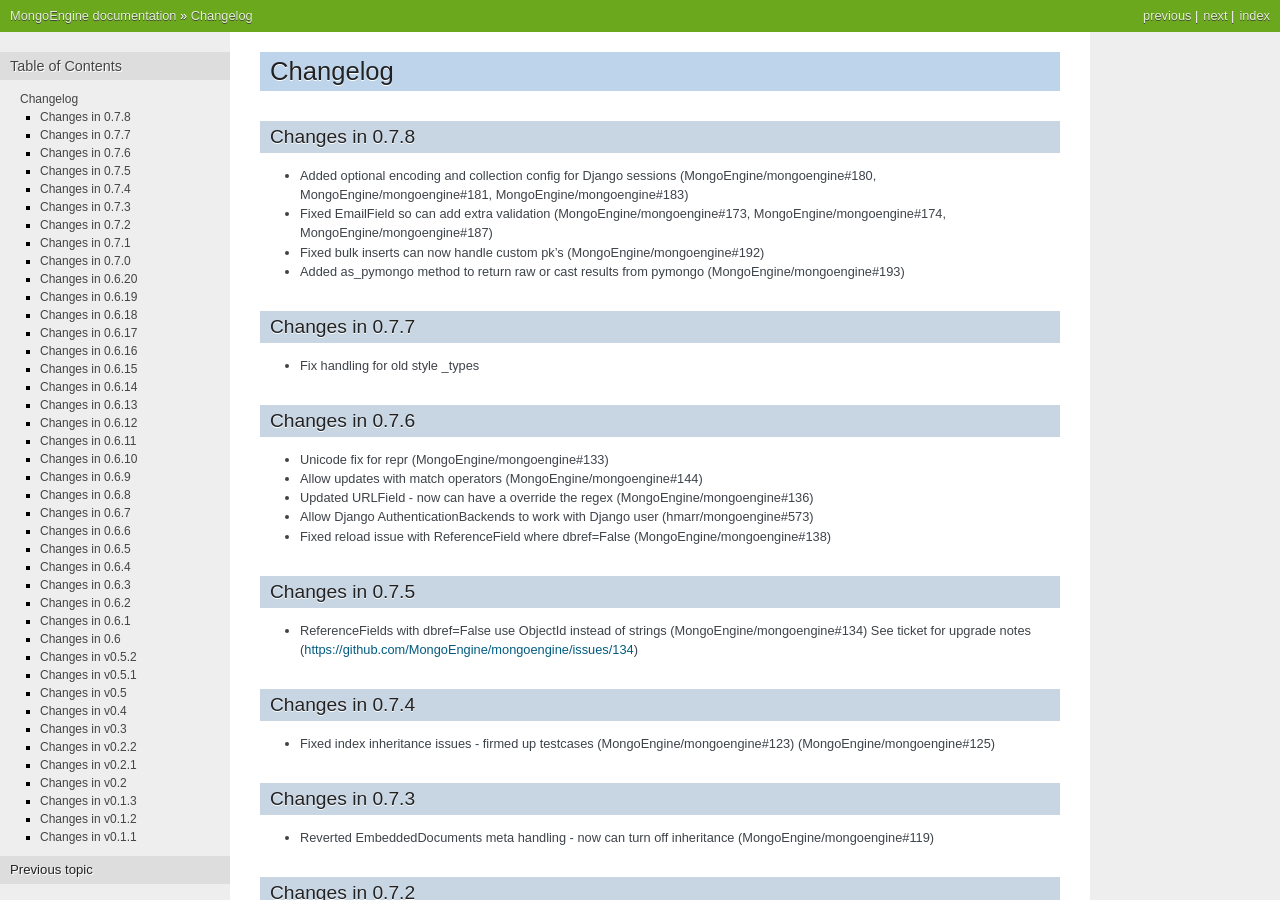
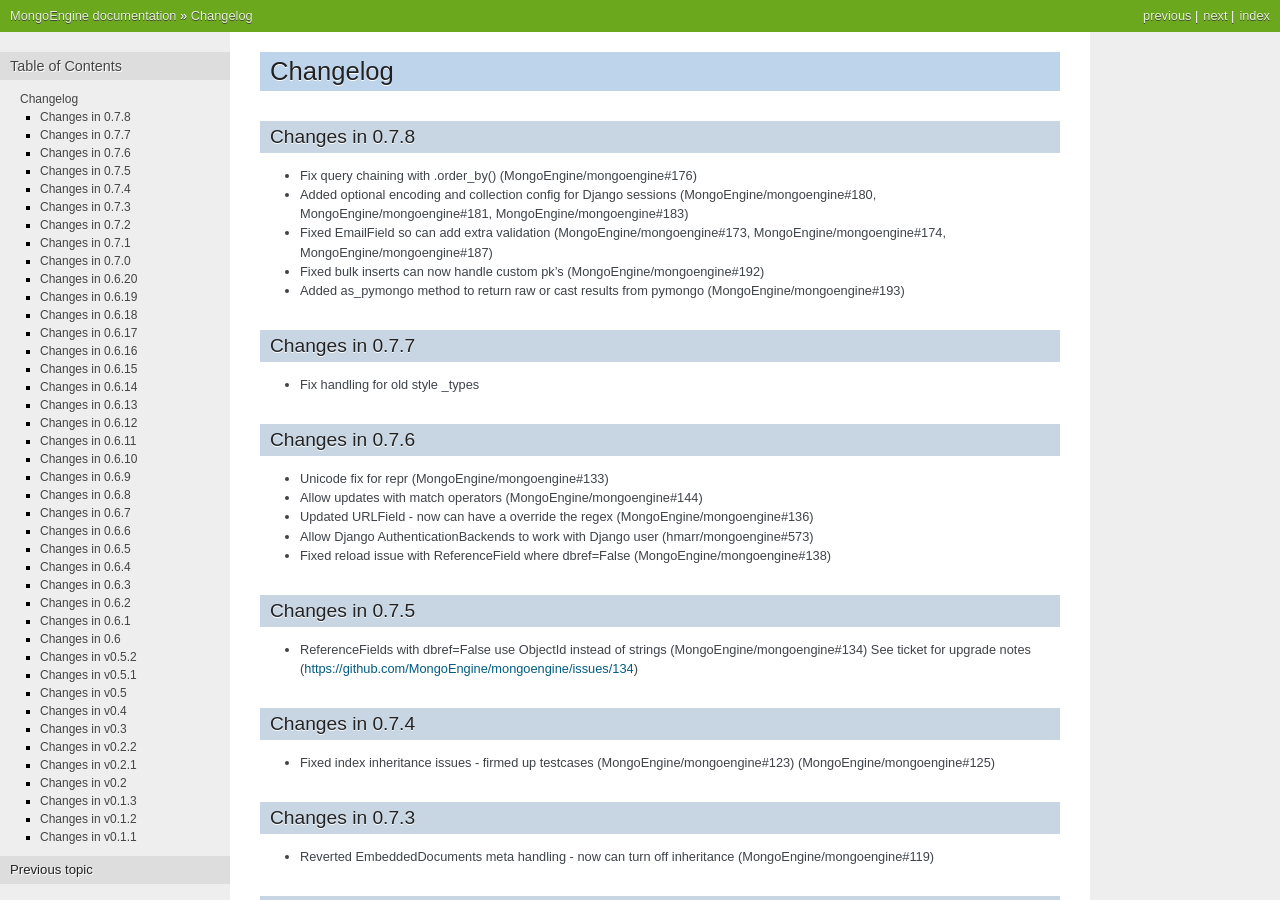
Before and after one commit to MongoEngine/mongoengine, a Sphinx documentation site: the page built from docs/changelog.rst, in a window 1280 px wide and 900 px high. Built offline with Sphinx 7.4.7, drawn with Linux system fonts in a browser that asks for light colours; the version number could not be read and is left out.

Commit message:
Update AUTHORS & Changelog (MongoEngine/mongoengine#176)

```diff
--- a/docs/changelog.rst
+++ b/docs/changelog.rst
@@ -5,6 +5,7 @@ Changelog
 
 Changes in 0.7.8
 ================
+- Fix query chaining with .order_by() (MongoEngine/mongoengine#176)
 - Added optional encoding and collection config for Django sessions (MongoEngine/mongoengine#180, MongoEngine/mongoengine#181, MongoEngine/mongoengine#183)
 - Fixed EmailField so can add extra validation (MongoEngine/mongoengine#173, MongoEngine/mongoengine#174, MongoEngine/mongoengine#187)
 - Fixed bulk inserts can now handle custom pk's (MongoEngine/mongoengine#192)
```
Also changed, not shown: 1 other file.
